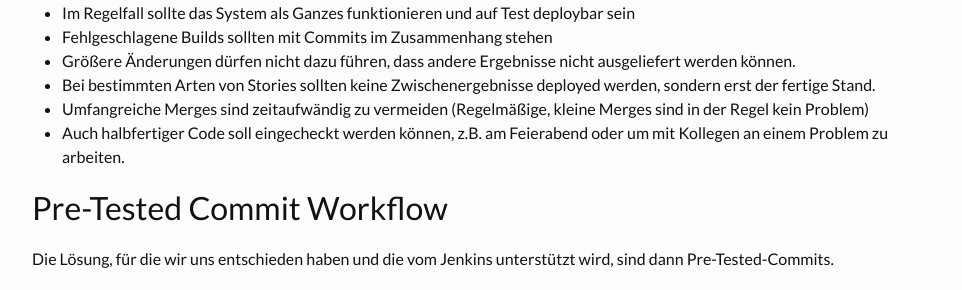
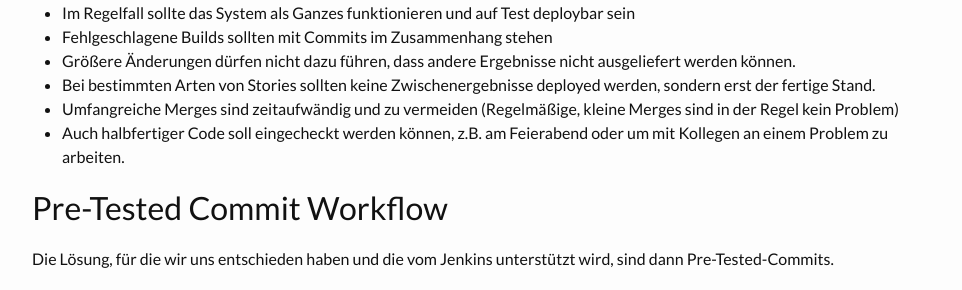
Before and after one commit to opitzconsulting/opitzconsulting.github.io, a Jekyll site: the page built from _posts/2016-11-16-mythos-der-trunk-basierten-entwicklung.md, in a window 1280 px wide and 900 px high, scrolled down 3275 px. Shown: the part 161-451 px from the top of the window, without its empty margins (158-1120 px from the left). Built offline with Jekyll 4.4.1, drawn with Linux system fonts in a browser that asks for light colours; nearby versions of some CDN libraries; comment, search, counter and statistics services are not loaded.

Commit message:
Update 2016-11-16-mythos-der-trunk-basierten-entwicklung.md
"und" hinzugefügt

```diff
--- a/_posts/2016-11-16-mythos-der-trunk-basierten-entwicklung.md
+++ b/_posts/2016-11-16-mythos-der-trunk-basierten-entwicklung.md
@@ -159,7 +159,7 @@ Dies ist ein guter Zeitpunkt uns nochmal alle Anforderungen anzuschauen, die wir
 * Fehlgeschlagene Builds sollten mit Commits im Zusammenhang stehen
 * Größere Änderungen dürfen nicht dazu führen, dass andere Ergebnisse nicht ausgeliefert werden können.
 * Bei bestimmten Arten von Stories sollten keine Zwischenergebnisse deployed werden, sondern erst der fertige Stand.
-* Umfangreiche Merges sind zeitaufwändig zu vermeiden (Regelmäßige, kleine Merges sind in der Regel kein Problem)
+* Umfangreiche Merges sind zeitaufwändig und zu vermeiden (Regelmäßige, kleine Merges sind in der Regel kein Problem)
 * Auch halbfertiger Code soll eingecheckt werden können, z.B. am Feierabend oder um mit Kollegen an einem Problem zu arbeiten.
 
 ## Pre-Tested Commit Workflow
```
